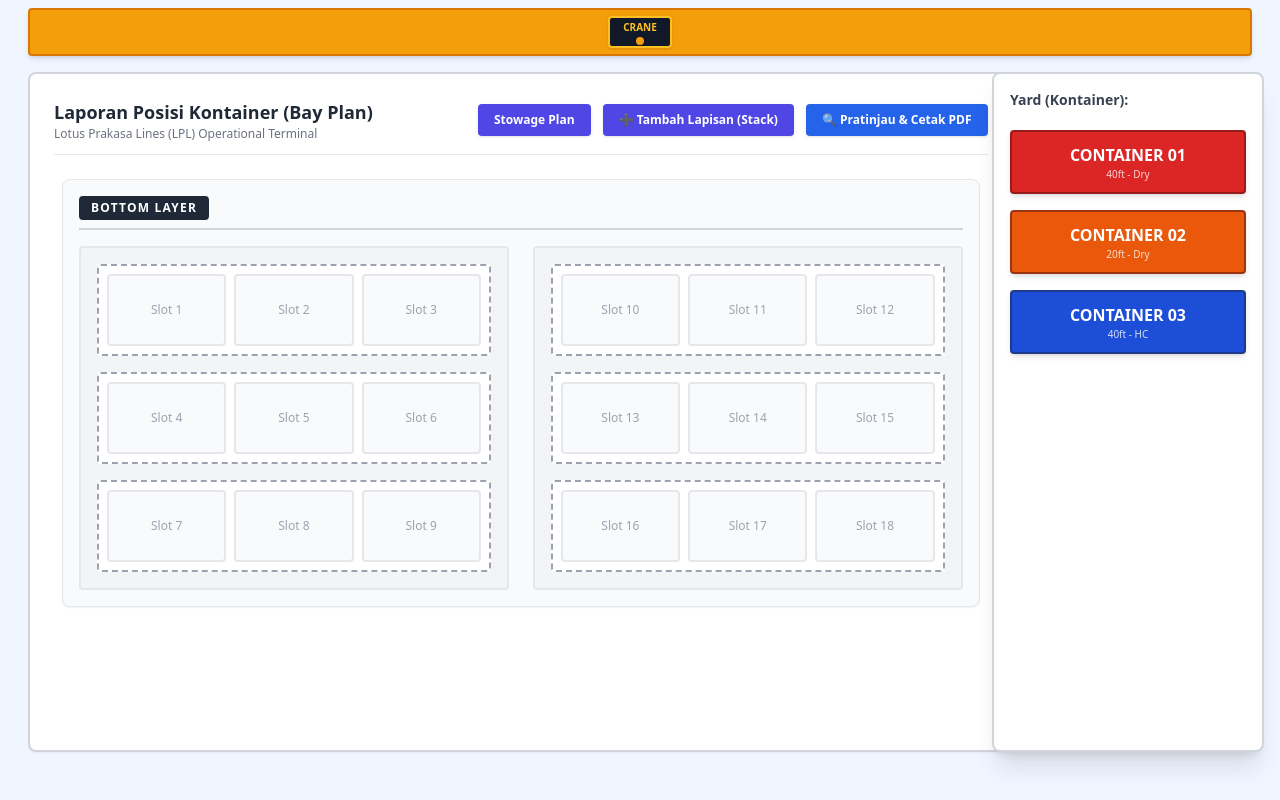
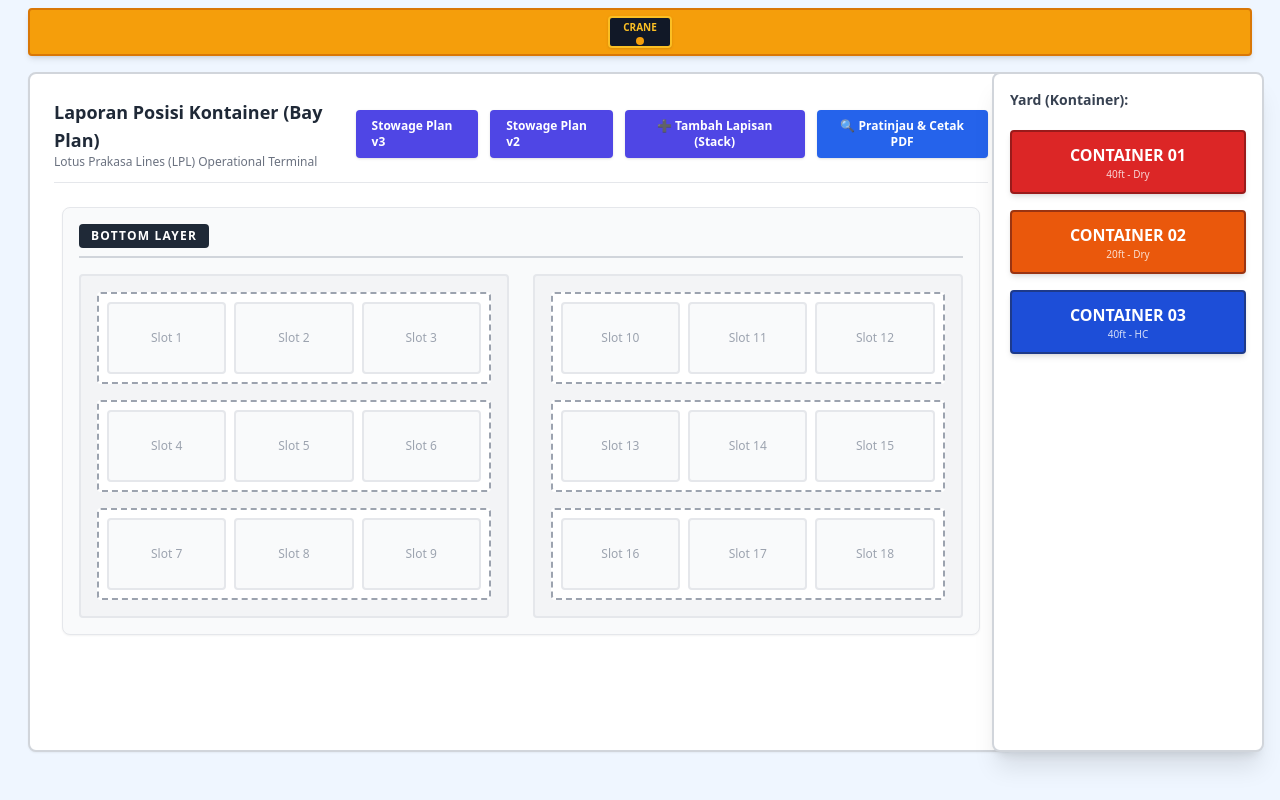
Before and after one commit to sodiumKlorida/LoadingPort, a plain HTML site: page index.html in a window 1280 px wide. Drawn offline with nearby package versions, Linux system fonts and the light colour scheme.

Commit message:
feat button link

```diff
--- a/index.html
+++ b/index.html
@@ -96,9 +96,13 @@
                     <p class="text-xs text-gray-500">Lotus Prakasa Lines (LPL) Operational Terminal</p>
                 </div>
                 <div class="flex gap-3">
+                    <a href="/v3.html"
+                        class="bg-indigo-600 hover:bg-indigo-700 text-white text-xs font-semibold px-4 py-2 rounded shadow transition flex items-center cursor-pointer">
+                        Stowage Plan v3
+                    </a>
                     <a href="/stowage.html"
                         class="bg-indigo-600 hover:bg-indigo-700 text-white text-xs font-semibold px-4 py-2 rounded shadow transition flex items-center cursor-pointer">
-                        Stowage Plan
+                        Stowage Plan v2
                     </a>
                     <button onclick="addLayer()"
                         class="bg-indigo-600 hover:bg-indigo-700 text-white text-xs font-semibold px-4 py-2 rounded shadow transition flex items-center cursor-pointer">
```
